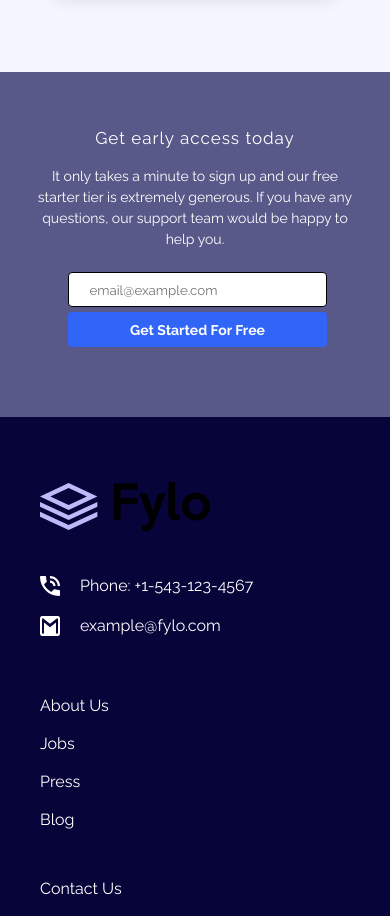
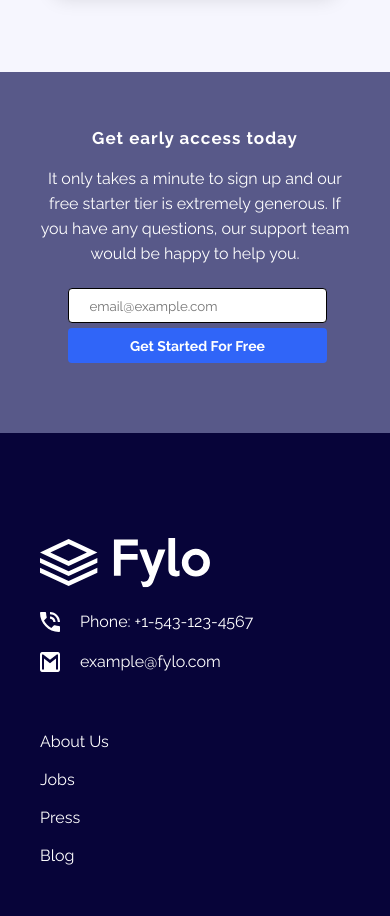
Before and after one commit to yan-batista/fylo-landing-page, a React (Vite) app: page / in a window 390 px wide. Shown: the part 1740-2656 px from the top of the page. Built offline with nearby package versions, Linux system fonts and the light colour scheme.

Commit message:
get access container desktop media query

```diff
--- a/src/pages/Home.tsx
+++ b/src/pages/Home.tsx
@@ -66,11 +66,13 @@ const Home = () => {
 
       <AccessContainer>
         <div className="container-text">
-          <h1>Get early access today</h1>
-          <p>
-            It only takes a minute to sign up and our free starter tier is extremely generous. If you have any
-            questions, our support team would be happy to help you.
-          </p>
+          <div className="text-container">
+            <h1>Get early access today</h1>
+            <p>
+              It only takes a minute to sign up and our free starter tier is extremely generous. If you have any
+              questions, our support team would be happy to help you.
+            </p>
+          </div>
           <div className="container-email">
             <input type="text" placeholder="email@example.com"></input>
             <button>Get Started For Free</button>
@@ -79,8 +81,8 @@ const Home = () => {
       </AccessContainer>
 
       <Footer>
-        <Logo src={LogoImg}></Logo>
         <div className="contact-info">
+          <Logo src={LogoImg}></Logo>
           <div className="icon-container">
             <Icon src={PhoneIcon}></Icon>
             <p>Phone: +1-543-123-4567</p>
--- a/src/pages/styles.ts
+++ b/src/pages/styles.ts
@@ -137,14 +137,26 @@ export const AccessContainer = styled(Container)`
   background-color: ${colors.primary.desaturatedBlue};
   padding-top: 14px;
   padding-bottom: 70px;
+  width: 100%;
 
   & > .container-text {
-    & > h1 {
+    & > .text-container {
+      display: flex;
+      flex-direction: column;
+      align-items: center;
+      justify-content: center;
+    }
+
+    & > .text-container > h1 {
       letter-spacing: 1px;
       font-size: 17px;
     }
 
-    & > p {
+    & > .text-container > p {
+      max-width: 90%;
+      font-size: 16px;
+      text-align: center;
+      line-height: 25px;
       margin-top: 10px;
     }
 
@@ -159,6 +171,58 @@ export const AccessContainer = styled(Container)`
       & > button {
         margin-top: 5px;
         height: 35px;
+      }
+    }
+  }
+
+  @media ${devices.desktop} {
+    padding-bottom: 80px;
+
+    & > .container-text {
+      display: flex;
+      flex-direction: row;
+      justify-content: space-between;
+      align-items: flex-start;
+
+      margin-top: 90px;
+      width: 90%;
+
+      & > .text-container {
+        align-items: start;
+        max-width: 43%;
+        padding-left: 6px;
+      }
+
+      & > .text-container > h1 {
+        font-size: 35px;
+        text-align: start;
+        letter-spacing: 0;
+      }
+
+      & > .text-container > p {
+        font-size: 16px;
+        text-align: start;
+        margin-top: 25px;
+      }
+
+      & > .container-email {
+        display: flex;
+        flex-direction: column;
+        align-items: flex-start;
+        margin-top: 5px;
+        margin-left: 210px;
+
+        & > input {
+          height: 50px;
+          width: 90%;
+        }
+
+        & > button {
+          margin-top: 15px;
+          margin-left: 0;
+          height: 50px;
+          max-width: 200px;
+        }
       }
     }
   }
@@ -188,6 +252,7 @@ export const SecondContainer = styled(Container)`
     display: flex;
     flex-direction: row-reverse;
     padding-top: 30px;
+    padding-bottom: 105px;
 
     & > .container-text {
       width: 50%;
@@ -231,6 +296,10 @@ export const Footer = styled.footer`
 
   & > .contact-info {
     margin-top: 40px;
+
+    & > img {
+      filter: brightness(0%) invert(100%);
+    }
   }
 
   & .icon-container {
```
